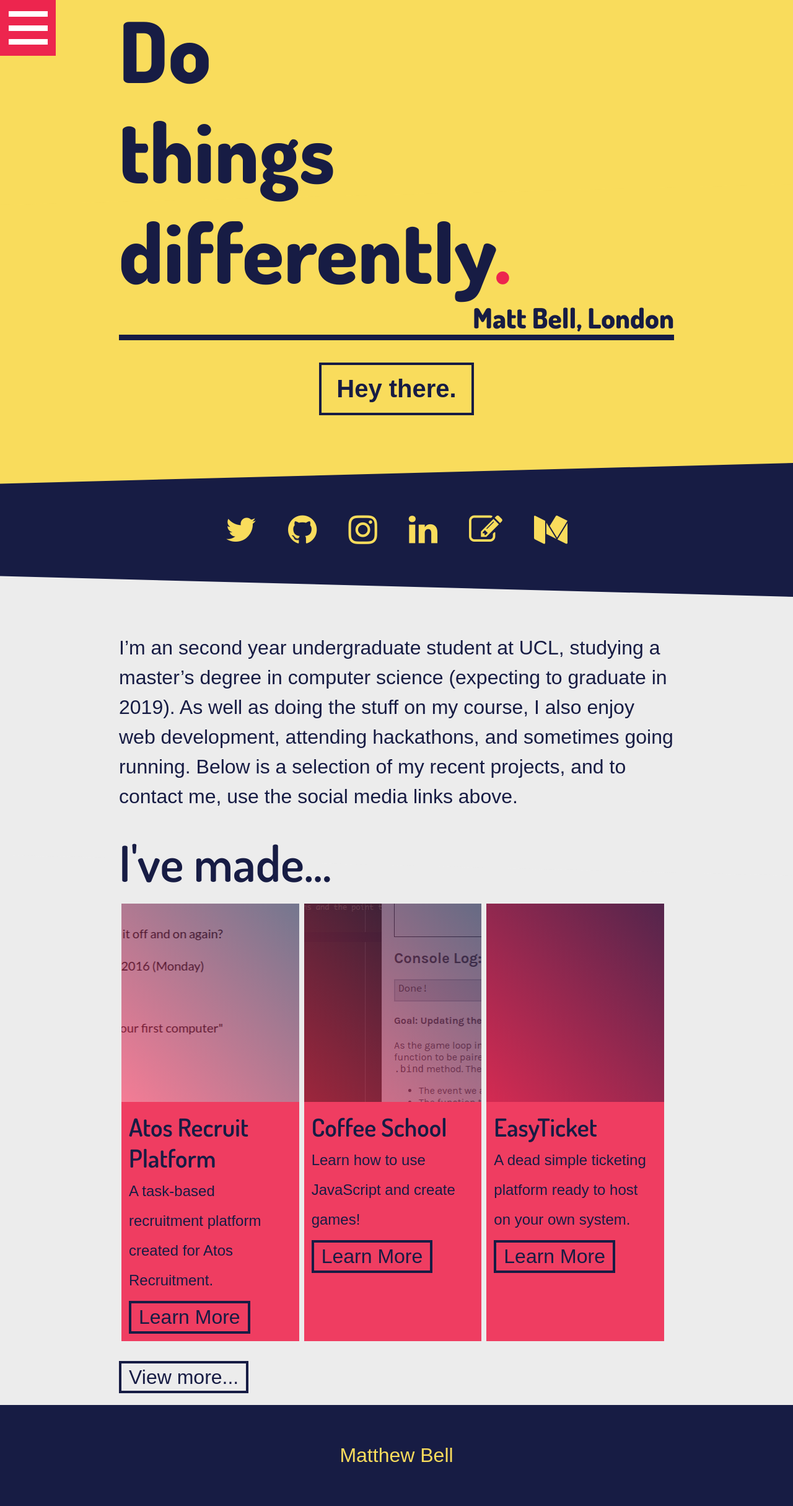
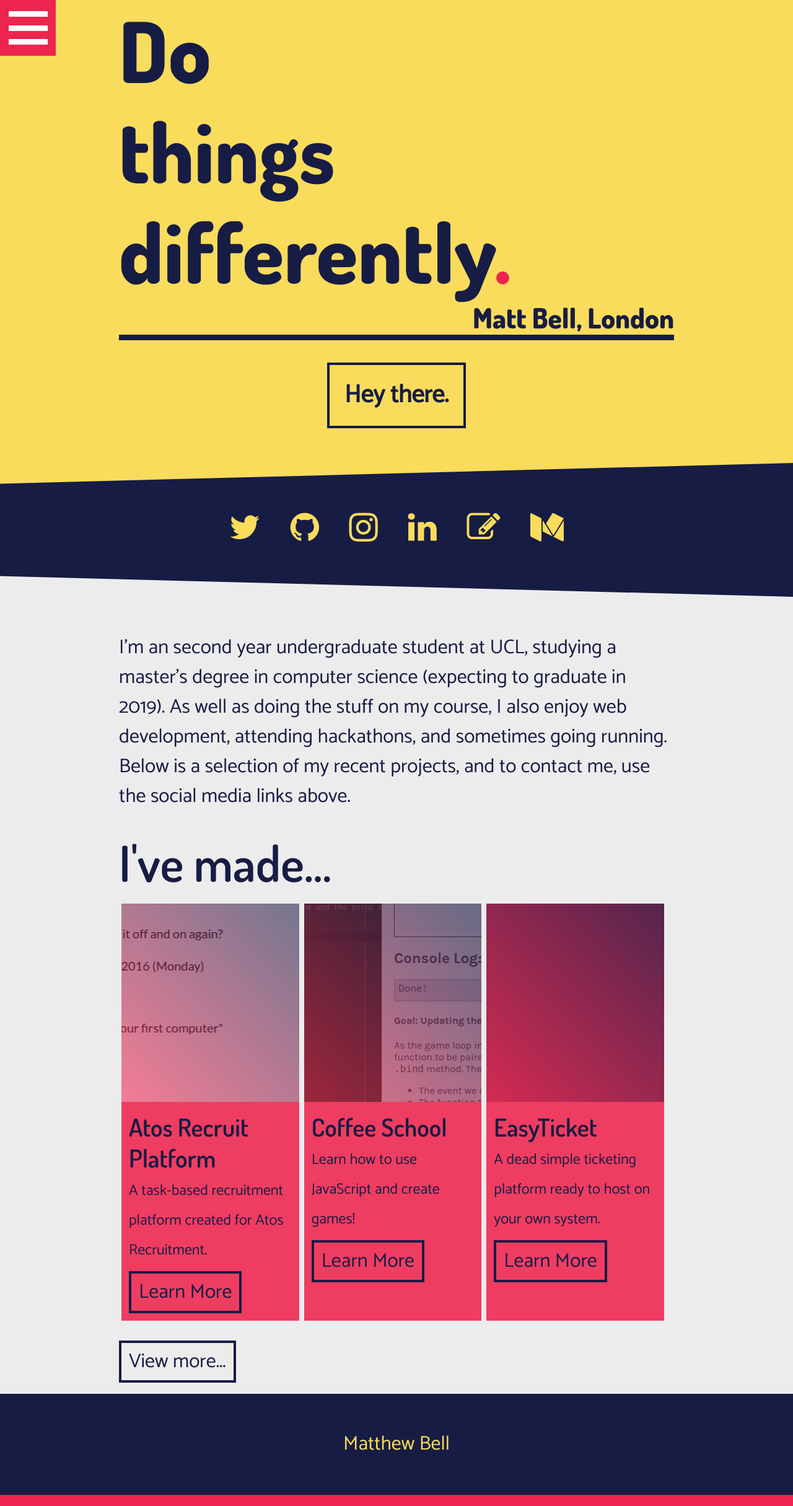
Before and after one commit to maisieccino/mbellgb.github.io, a Jekyll site: the page built from index.md, in a window 1280 px wide. Shown: the whole page at 62% size. Built offline with Jekyll 4.4.1, drawn with Linux system fonts in a browser that asks for light colours; nearby versions of some CDN libraries.

Commit message:
Add new font to layout

```diff
--- a/_layouts/default.html
+++ b/_layouts/default.html
@@ -6,7 +6,7 @@
     <title>Matt Bell</title>
     <meta name="viewport" content="width=device-width,initial-scale=1" />
     <link rel="stylesheet" href="https://maxcdn.bootstrapcdn.com/font-awesome/4.6.1/css/font-awesome.min.css">
-    <link href="https://fonts.googleapis.com/css?family=Dosis:600,800|Itim|Space+Mono" rel="stylesheet">
+    <link href="https://fonts.googleapis.com/css?family=Dosis:600,800|Catamaran|Space+Mono" rel="stylesheet">
     <link rel="stylesheet" href="/assets/css/main.css" />
 </head>
 
```
